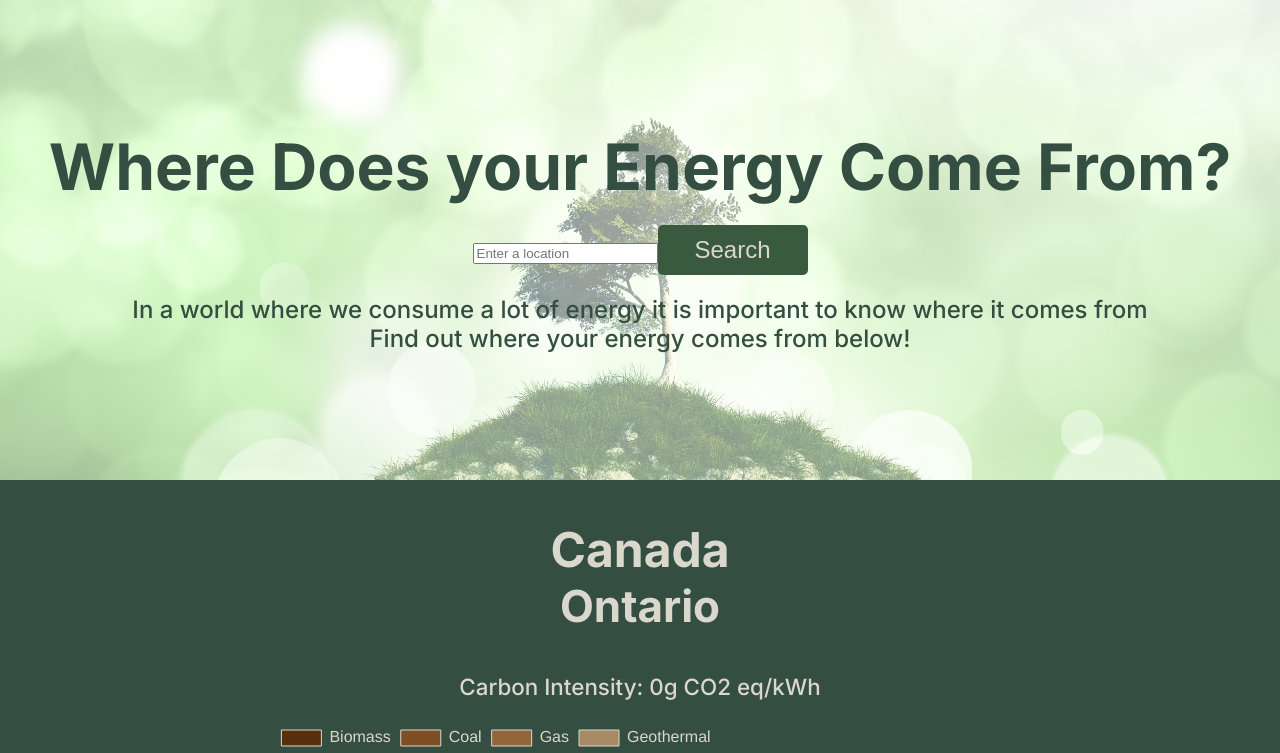
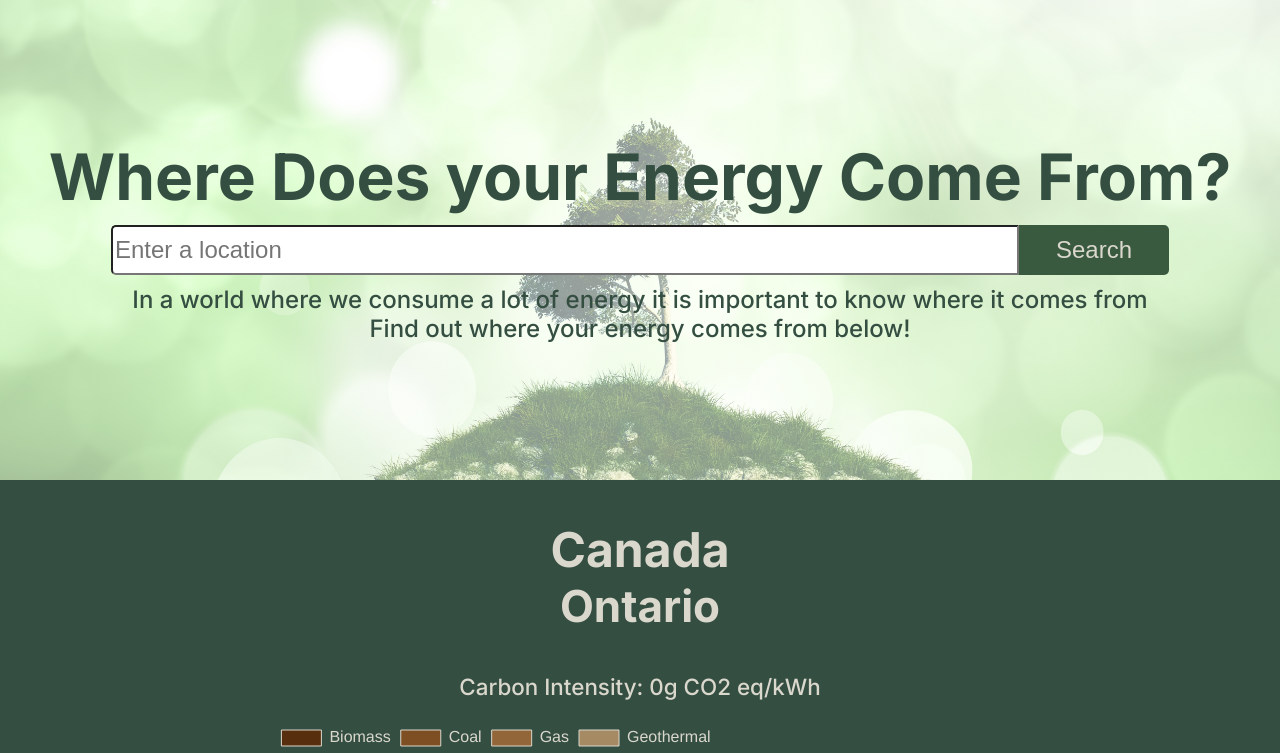
Before and after one commit to SyndicateGit/CheckYourSource, a React (Create React App) app: page / in a window 1280 px wide. Shown: the top 753 px of the page. Built offline with nearby package versions, Linux system fonts and the light colour scheme; no server answers.

Commit message:
Adjusted change to search box

```diff
--- a/src/styles/PieChart.css
+++ b/src/styles/PieChart.css
@@ -3,7 +3,7 @@
     display: flex;
     justify-content: center;
     align-content: center;
-    width: 100vw;
+    width: 90vw;
     height: 60vh;
     margin: auto;
 }
--- a/src/styles/Search.css
+++ b/src/styles/Search.css
@@ -8,22 +8,19 @@ h1{
     color: var(--Titles);
 }
 
-.search-box {
-    display: flex;
-    flex-direction: column;
+.search-box{
     align-items: center;
-    gap: 20px;
-    padding: 20px;
     font-size: 1.5rem;
+    padding: 10px;
 }
 
-#select-province {
-    width: 1000px;
-    height: 50px;
-    border-radius: 5px;
+#geosearch{
+    width: 900px;
+    height: 44px;
     align-self: center;
     justify-content: center;
     font-size: 1.5rem;
+    border-radius: 5px 0 0 5px;
 }
 
 #search-button {
@@ -32,7 +29,7 @@ h1{
     background-color: var(--secondaryGreen);
     color: var(--font);
     border: none;
-    border-radius: 5px;
+    border-radius: 0 5px 5px 0 ;
     font-size: 1.5rem;
     align-self: center;
     justify-content: center;
```
